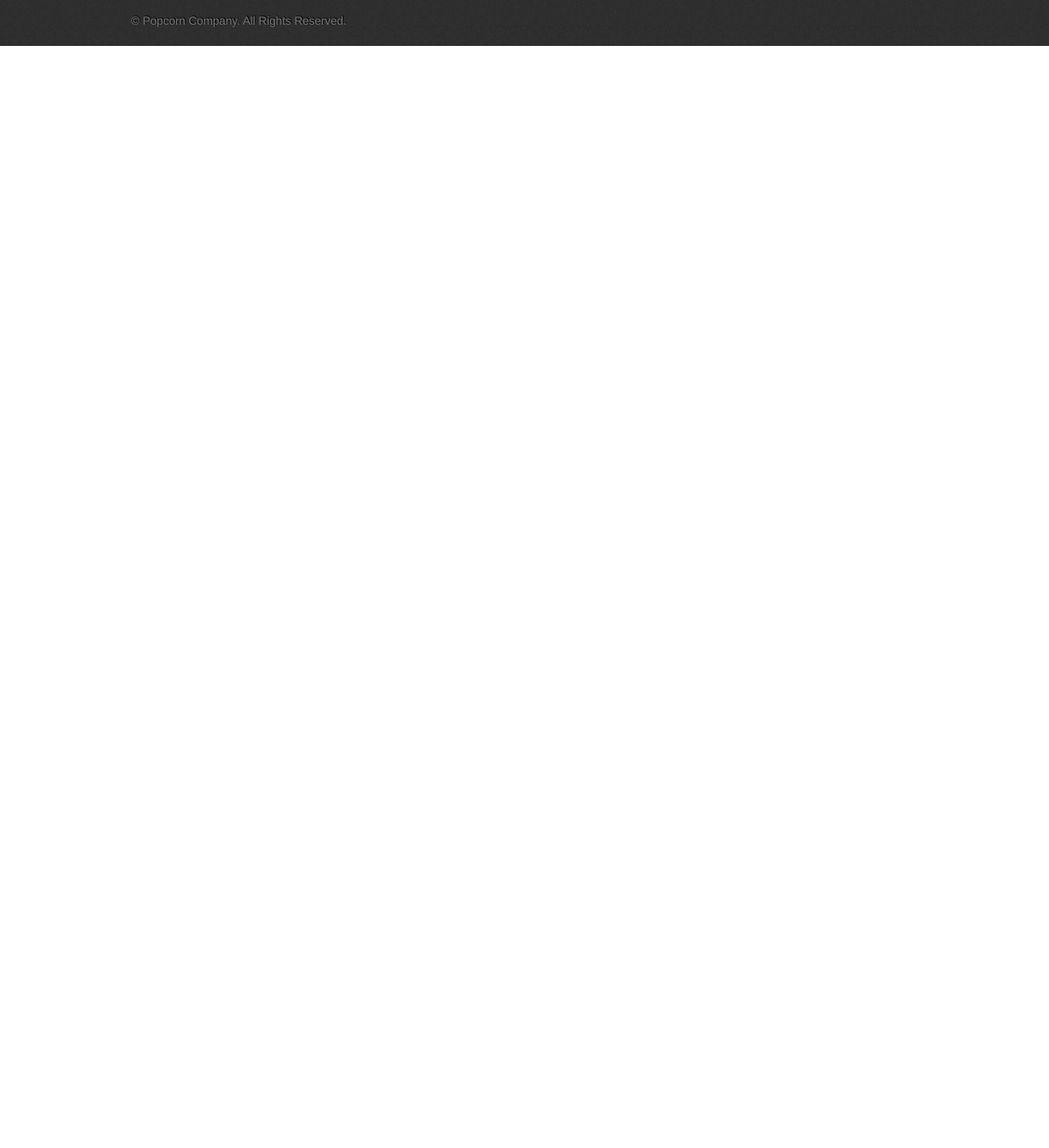
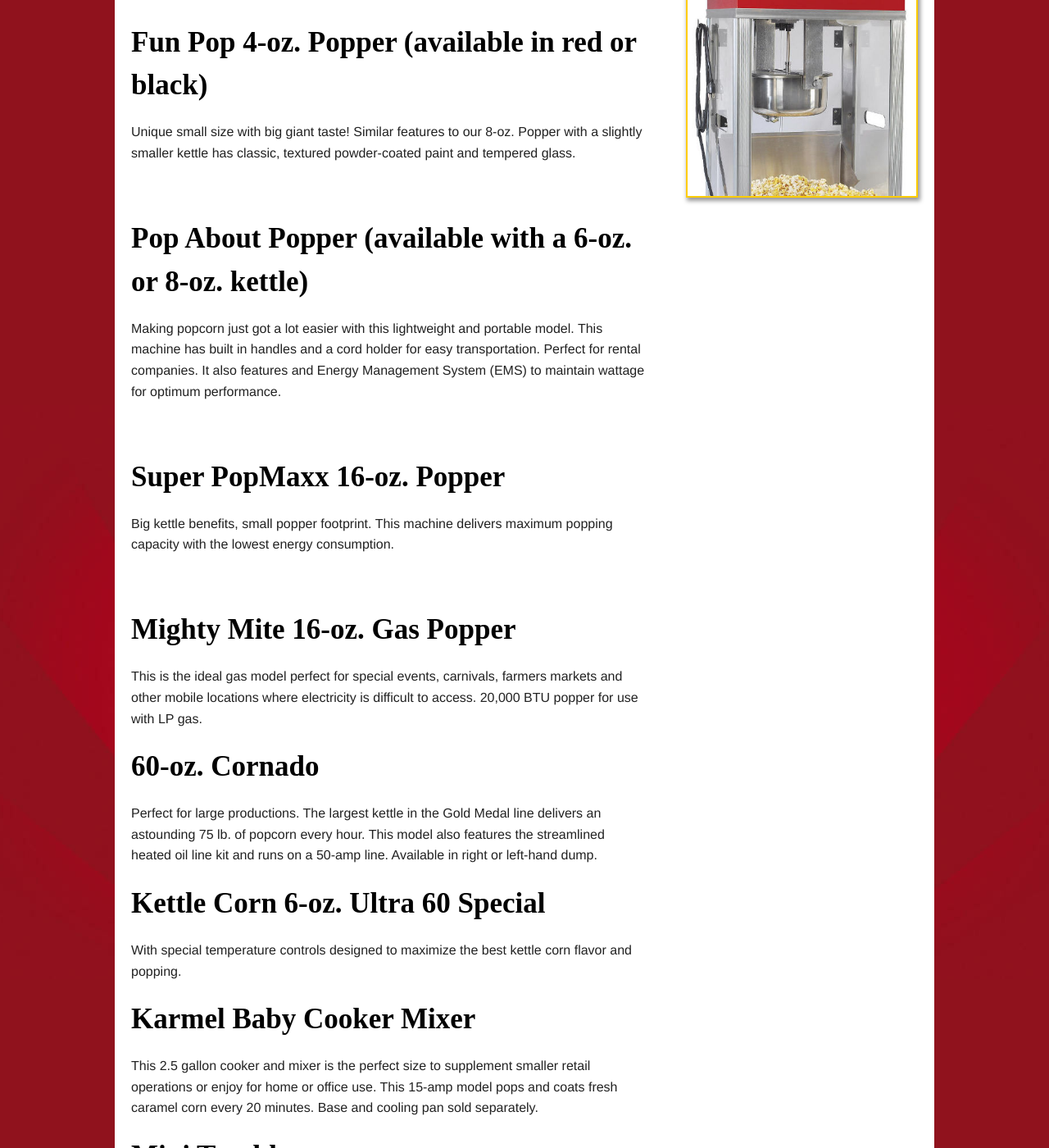
Before and after one commit to popcorncompanyllc/ishmaelsanchez.github.io, a Jekyll site: the page built from popcorn/index.html, in a window 1280 px wide and 1400 px high, scrolled down 745 px. Shown: the whole window at 82% size. Built offline with Jekyll 4.4.1, drawn with Linux system fonts in a browser that asks for light colours; some web fonts are replaced; Markdown is read by kramdown in place of the engine named in the settings; before the commit the page ends 900 px from its top, so only the background shows below that; some of the changed text lies outside the part shown.

Commit message:
Add content for popcorn page

```diff
--- a/popcorn/index.html
+++ b/popcorn/index.html
@@ -6,5 +6,56 @@ title: Popcorn Machines
 <div id="main" class="row radius">
   <div class="large-12 columns">
     <h1 class="main-header text-center">Popcorn Machines</h1>
+    <p>When it comes to popping corn, you need a machine that is safe to operate and easy to clean, but also delivers the absolute best-tasting popcorn. Our poppers come with signature E-Z Kleen Kettles that feature long-lasting performance, low maintenance and a stainless steel cook surface. View all our machines by <a href="/catalog">visiting our catalog</a>.</p>
+    <div class="row">
+      <div class="large-8 columns">
+        <h2>Fun Pop 8-oz. Popper (available in red or black)</h2>
+        <p>Traditional 8-oz. Popper is good for any every day use. This is our most popular popper which we use for all of our rental programs. This machine features a heated corn deck, kernel tray and twin arm suspension. </p>
+        <p>&nbsp;</p>
+        <h2>Antique Deluxe 60 Special (available in red or black)</h2>
+        <p>This is our throwback model. If you want the vintage style this is the perfect option for you. This is a 6-oz. Popper offers an antique finish and etched glass.</p>
+        <p>&nbsp;</p>
+        <h2>Fun Pop 4-oz. Popper (available in red or black)</h2>
+        <p>Unique small size with big giant taste! Similar features to our 8-oz. Popper with a slightly smaller kettle has classic, textured powder-coated paint and tempered glass.</p>
+        <p>&nbsp;</p>
+        <h2>Pop About Popper (available with a 6-oz. or 8-oz. kettle)</h2>
+        <p>Making popcorn just got a lot easier with this lightweight and portable model. This machine has built in handles and a cord holder for easy transportation. Perfect for rental companies. It also features and Energy Management System (EMS) to maintain wattage for optimum performance. </p>
+        <p>&nbsp;</p>
+        <h2>Super PopMaxx 16-oz. Popper</h2>
+        <p>Big kettle benefits, small popper footprint. This machine delivers maximum popping capacity with the lowest energy consumption.</p>
+        <p>&nbsp;</p>
+        <h2>Mighty Mite 16-oz. Gas Popper</h2>
+        <p>This is the ideal gas model perfect for special events, carnivals, farmers markets and other mobile locations where electricity is difficult to access. 20,000  BTU popper for use with LP gas. </p>
+        <h2>60-oz. Cornado</h2>
+        <p>Perfect for large productions. The largest kettle in the Gold Medal line delivers an astounding 75 lb. of popcorn every hour. This model also features the streamlined heated oil line kit and runs on a 50-amp line. Available in right or left-hand dump. </p>
+        <h2>Kettle Corn 6-oz. Ultra 60 Special</h2>
+        <p>With special temperature controls designed to maximize the best kettle corn flavor and popping. </p>
+        <h2>Karmel Baby Cooker Mixer</h2>
+        <p>This 2.5 gallon cooker and mixer is the perfect size to supplement smaller retail operations or enjoy for home or office use. This 15-amp model pops and coats fresh caramel corn every 20 minutes. Base and cooling pan sold separately.</p>
+        <h2>Mini Tumbler</h2>
+        <p>This is the perfect size tumbler for a 15 lb. tub of great tasting Cheddar Classic Cheese Mix. This compact, light weight tumbler is portable and easy to use. Simply heat the cheese, then pour it on the popped corn right in the stay-fresh container for gently tumbled, fully coated cheese flavor. It holds 2.5 gallons of corn with the lid off and 4.5 gallons with the lid on.</p>
+        <h2>Cart for Fun Pop Poppers (available in different sizes and colors)</h2>
+        <p>Add color and convenience to your popper. This matching cart includes a storage compartment to hold your popcorn and bags. 20" wheels and adjustable feet. </p>
+      </div>
+      <div class="large-4 columns">
+        <ul class="small-block-grid-1 thumbnails clearing-thumbs" data-clearing>
+          <li>
+            <a href="/img/machines/popcorn/fun-pop-popper-large.jpg">
+              <img class="featured" src="/img/machines/popcorn/fun-pop-popper.jpg" alt="Fun Pop 8-oz. Popper" data-caption="Fun Pop 8-oz. Popper" />
+            </a>
+          </li>
+          <li>
+            <a href="/img/machines/popcorn/antique-deluxe-60-special-large.jpg">
+              <img class="featured" src="/img/machines/popcorn/antique-deluxe-60-special.jpg" data-caption="Antique Deluxe 60 Special" alt="Antique Deluxe 60 Special" />
+            </a>
+          </li>
+          <li>
+            <a href="/img/machines/popcorn/fun-pop-4-oz-popper-large.jpg">
+              <img class="featured" src="/img/machines/popcorn/fun-pop-4-oz-popper.jpg" alt="Fun Pop 4-oz. Popper" data-caption="Fun Pop 4-oz. Popper" />
+            </a>
+          </li>
+        </ul>
+      </div>
+    </div>
   </div>
 </div>
```
